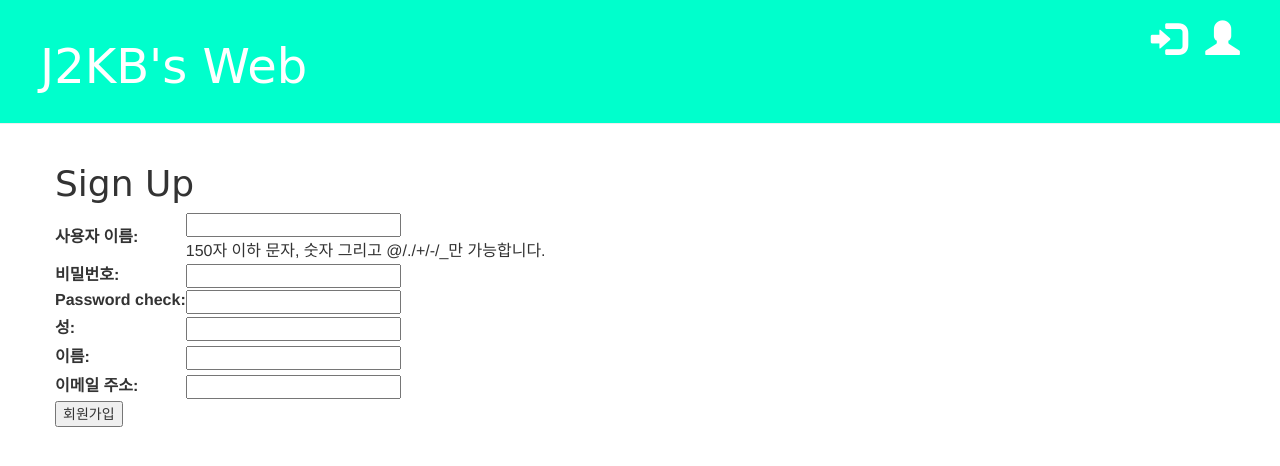
After one commit to stevekwon211/J2KB-Initial-Web-Project, a Django app: page /signup/ in a window 1280 px wide. The commit adds this page. Shown: the top 466 px of the page. Run offline with Django 3.2, Linux system fonts and the light colour scheme; some libraries are stand-ins or nearby versions.

Commit message:
Hyukil J2KBWEB 2.0
+signup
+login
+logout
+upload post
+edit post
+publish post
+delete post

```diff
--- a/blog/forms.py
+++ b/blog/forms.py
@@ -1,10 +1,28 @@
 from django import forms
-
+from django.contrib.auth.models import User
 from .models import Post
 
 
 class PostForm(forms.ModelForm):
-
     class Meta:
         model = Post
         fields = ('title', 'text',)
+
+
+class SignupForm(forms.ModelForm):
+    password_check = forms.CharField(max_length=200, widget=forms.PasswordInput())
+
+    field_order = ['username', 'password', 'password_check', 'last_name',
+                   'first_name', 'email']
+
+    class Meta:
+        model = User
+        widgets = {'password': forms.PasswordInput}
+        fields = ['username', 'password', 'last_name', 'first_name', 'email']
+
+
+class SigninForm(forms.ModelForm):
+    class Meta:
+        model = User
+        widgets = {'password': forms.PasswordInput}
+        fields = ['username', 'password']
--- a/blog/templates/blog/base.html
+++ b/blog/templates/blog/base.html
@@ -4,14 +4,20 @@
         <title>J2KB's Web</title>
         <link rel="stylesheet" href="//maxcdn.bootstrapcdn.com/bootstrap/3.2.0/css/bootstrap.min.css">
         <link rel="stylesheet" href="//maxcdn.bootstrapcdn.com/bootstrap/3.2.0/css/bootstrap-theme.min.css">
-        <link rel="stylesheet" href="{% static 'css/blog.css' %}">
+        <link rel="stylesheet" type="text/css" href="{% static 'css/blog.css' %}">
     </head>
     <body>
        <div class="page-header">
         {% if user.is_authenticated %}
+           <h3 style="color:#FFFFFF" >{{user.last_name}} {{user.first_name}}님 환영합니다.</h3>
+           <a href="{% url 'signout' %}" class="top-menu"><span class="glyphicon glyphicon-log-out"></span></a>
             <a href="{% url 'post_new' %}" class="top-menu"><span class="glyphicon glyphicon-plus"></span></a>
+            <a href="{% url 'post_draft_list' %}" class="top-menu"><span class="glyphicon glyphicon-edit"></span></a>
+         {% else %}
+           <a href="{% url 'signup' %}" class="top-menu"><span class="glyphicon glyphicon-user"></span></a>
+           <a href="{% url 'signin' %}" class="top-menu"><span class="glyphicon glyphicon-log-in"></span></a>
          {% endif %}
-           <h1><a href="/">J2KB Web</a></h1>
+        <h1><a href="/">J2KB's Web</a></h1>
     </div>
     <div class="content container">
         <div class="row">
@@ -21,6 +27,5 @@
             </div>
         </div>
     </div>
-
     </body>
 </html>
--- a/blog/templates/blog/post_detail.html
+++ b/blog/templates/blog/post_detail.html
@@ -6,9 +6,13 @@
             <div class="date">
                 {{ post.published_date }}
             </div>
+        {% else %}
+            <a class="btn btn-default" href="{% url 'post_publish' pk=post.pk %}">Publish</a>
         {% endif %}
+
         {% if user.is_authenticated %}
-        <a class="btn btn-default" href="{% url 'post_edit' pk=post.pk %}"><span class="glyphicon glyphicon-pencil"></span></a>
+            <a class="btn btn-default" href="{% url 'post_edit' pk=post.pk %}"><span class="glyphicon glyphicon-pencil"></span></a>
+            <a class="btn btn-default" href="{% url 'post_remove' pk=post.pk %}"><span class="glyphicon glyphicon-remove"></span></a>
         {% endif %}
         <h1>{{ post.title }}</h1>
         <p>{{ post.text|linebreaksbr }}</p>
--- a/blog/templates/blog/post_edit.html
+++ b/blog/templates/blog/post_edit.html
@@ -1,7 +1,7 @@
 {% extends 'blog/base.html' %}
 
 {% block content %}
-    <h1>New post</h1>
+    <h1>Edit post</h1>
     <form method="POST" class="post-form">{% csrf_token %}
         {{ form.as_p }}
         <button type="submit" class="save btn btn-default">Save</button>
--- /dev/null
+++ b/blog/templates/registration/signup.html
@@ -0,0 +1,15 @@
+{% extends "blog/base.html" %}
+
+{% block content %}
+    <h1>Sign Up</h1>
+    {% if error %}
+        <h3 style="color:red">{{error}}</h3>
+    {% endif %}
+        <form action="" method="POST">
+        {% csrf_token %}
+            <table>
+            {{ f.as_table }}
+            </table>
+            <input type="submit" value="회원가입">
+        </form>
+{% endblock %}
--- a/blog/urls.py
+++ b/blog/urls.py
@@ -1,3 +1,4 @@
+from django.conf.urls import url
 from django.urls import path
 from . import views
 
@@ -6,4 +7,10 @@ urlpatterns = [
     path('post/<int:pk>/', views.post_detail, name='post_detail'),
     path('post/new/', views.post_new, name='post_new'),
     path('post/<int:pk>/edit/', views.post_edit, name='post_edit'),
+    path('signup/', views.signup, name='signup'),
+    path('signin/', views.signin, name='signin'),
+    path('signout', views.signout, name='signout'),
+    url(r'^drafts/$', views.post_draft_list, name='post_draft_list'),
+    url(r'^post/(?P<pk>\d+)/publish/$', views.post_publish, name='post_publish'),
+    url(r'^post/(?P<pk>\d+)/remove/$', views.post_remove, name='post_remove'),
 ]
--- a/blog/views.py
+++ b/blog/views.py
@@ -1,9 +1,14 @@
 from django.shortcuts import render, get_object_or_404, redirect
 from django.utils import timezone
+from django.contrib.auth.decorators import login_required
 from .models import Post
-from .forms import PostForm
+from .forms import PostForm, SigninForm, SignupForm
+from django.contrib.auth.models import User
+from django.contrib.auth import login, authenticate
+from django.http.response import HttpResponseRedirect
+from django.urls.base import reverse
+from django.contrib.auth import logout
 
-from django.views.decorators.clickjacking import xframe_options_sameorigin
 
 # Create your views here.
 
@@ -18,13 +23,13 @@ def post_detail(request, pk):
     return render(request, 'blog/post_detail.html', {'post': post})
 
 
+@login_required
 def post_new(request):
     if request.method == "POST":
         form = PostForm(request.POST)
         if form.is_valid():
             post = form.save(commit=False)
             post.author = request.user
-            post.published_date = timezone.now()
             post.save()
             return redirect('post_detail', pk=post.pk)
     else:
@@ -32,6 +37,7 @@ def post_new(request):
     return render(request, 'blog/post_edit.html', {'form': form})
 
 
+@login_required
 def post_edit(request, pk):
     post = get_object_or_404(Post, pk=pk)
     if request.method == "POST":
@@ -39,9 +45,74 @@ def post_edit(request, pk):
         if form.is_valid():
             post = form.save(commit=False)
             post.author = request.user
-            post.published_date = timezone.now()
             post.save()
             return redirect('post_detail', pk=post.pk)
     else:
         form = PostForm(instance=post)
     return render(request, 'blog/post_edit.html', {'form': form})
+
+
+@login_required
+def post_draft_list(request):
+    posts = Post.objects.filter(published_date__isnull=True).order_by('created_date')
+    return render(request, 'blog/post_draft_list.html', {'posts': posts})
+
+
+@login_required
+def post_publish(request, pk):
+    post = get_object_or_404(Post, pk=pk)
+    post.publish()
+    return redirect('post_detail', pk=pk)
+
+
+@login_required
+def post_remove(request, pk):
+    post = get_object_or_404(Post, pk=pk)
+    post.delete()
+    return redirect('post_list')
+
+
+def signup(request):
+    if request.method == "GET":
+        return render(request, 'registration/signup.html', {'f': SignupForm()})
+
+    elif request.method == "POST":
+        form = SignupForm(request.POST)
+        if form.is_valid():
+            if form.cleaned_data['password'] == form.cleaned_data['password_check']:
+                new_user = User.objects.create_user(form.cleaned_data['username'],
+                                                    form.cleaned_data['email'],
+                                                    form.cleaned_data['password'])
+                new_user.last_name = form.cleaned_data['last_name']
+                new_user.first_name = form.cleaned_data['first_name']
+                new_user.save()
+
+                return redirect('post_list')
+
+            else:
+                return render(request, 'registration/signup.html', {'f': form,
+                                                                    'error': '입력하신 비밀번호와 다릅니다.'})
+        else:
+            return render(request, 'registration/signup.html', {'f': form})
+
+
+def signin(request):
+    if request.method == "GET":
+        return render(request, 'registration/signin.html', {'f': SigninForm()})
+
+    elif request.method == "POST":
+        form = SigninForm(request.POST)
+        id = request.POST['username']
+        pw = request.POST['password']
+        u = authenticate(username=id, password=pw)
+
+        if u:
+            login(request, user=u)
+            return HttpResponseRedirect(reverse('post_list'))
+        else:
+            return render(request, 'registration/signin.html', {'f': form, 'error': '아이디나 비밀번호가 일치하지 않습니다.'})
+
+
+def signout(request):
+    logout(request)
+    return HttpResponseRedirect(reverse('post_list'))
--- a/mytestsite/settings.py
+++ b/mytestsite/settings.py
@@ -24,7 +24,7 @@ SECRET_KEY = 'n@csqm$tq$78d(iqsrupd%5-15#g^jpqo(ou=*)e=b-n06g1%4'
 # SECURITY WARNING: don't run with debug turned on in production!
 DEBUG = True
 
-ALLOWED_HOSTS = ['localhost', '127.0.0.1', '[::1]', '121.165.118.243', '.j2kbweb.coo.kr/', ]
+ALLOWED_HOSTS = ['localhost', '127.0.0.1', '[::1]', '121.165.118.243', '.j2kbweb.kro.kr', ]
 
 # Application definition
 
@@ -119,3 +119,5 @@ STATICFILES_DIR = (
 STATIC_ROOT = os.path.join(BASE_DIR, 'static')
 
 X_FRAME_OPTIONS = 'xframe_options_sameorigin'
+
+LOGIN_REDIRECT_URL = '/'
--- a/static/css/blog.css
+++ b/static/css/blog.css
@@ -15,7 +15,7 @@
 }
 
 h1, h2, h3, h4 {
-    font-family: 'Courier New', cursive;
+    font-family: 'NanumGothic', cursive;
 }
 
 .date {
```
Also changed, not shown: blog/templates/blog/post_draft_list.html (added, +11 -0 lines), blog/templates/registration/signin.html (added, +16 -0 lines), db.sqlite3. Lines whose indentation alone changed are shown as unchanged.
